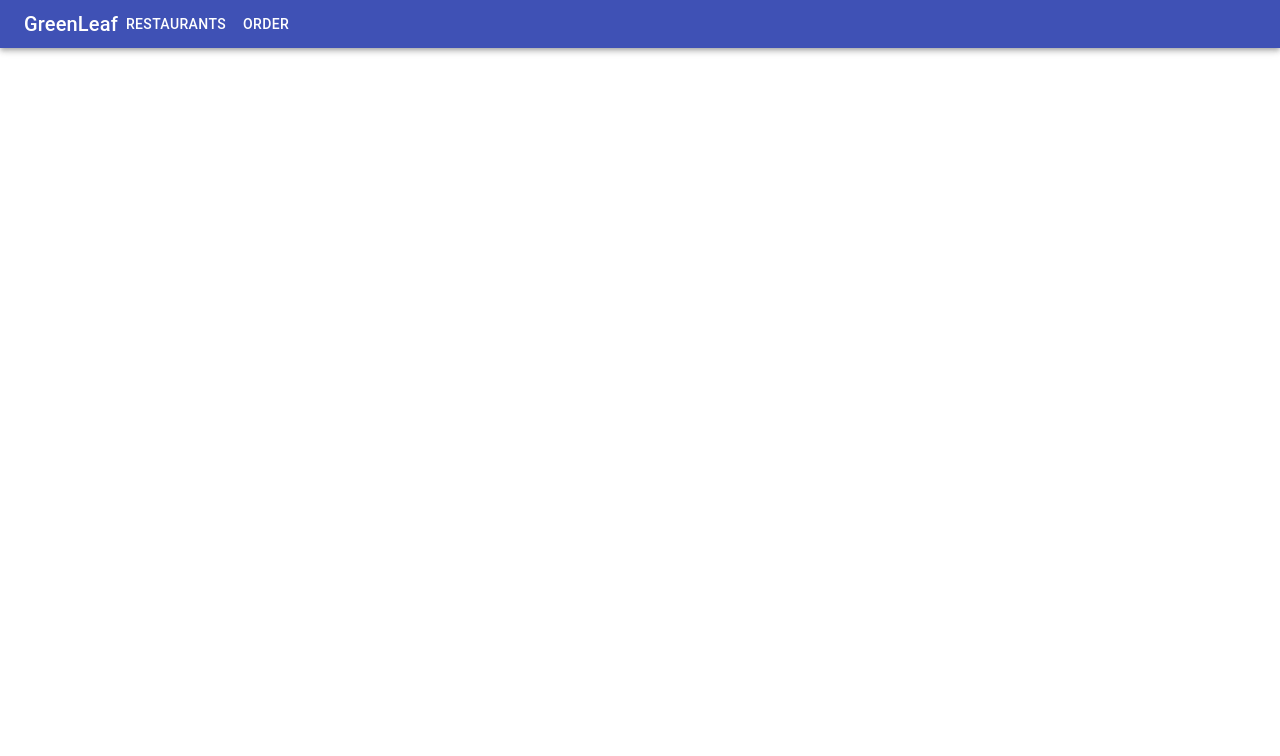
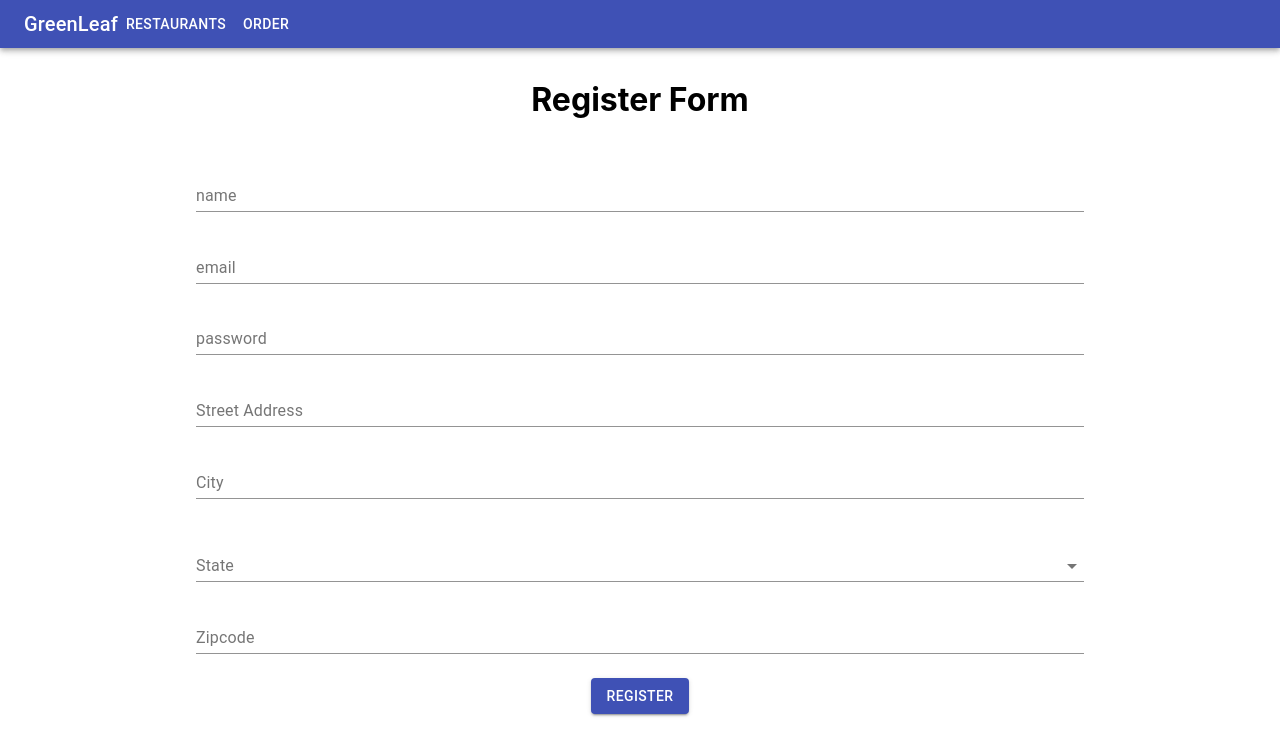
Before and after one commit to jrluecke95/PlatePool, a React (Create React App) app in the folder client/: page /register in a window 1280 px wide. Shown: the top 756 px of the page. Built offline with nearby package versions, Linux system fonts and the light colour scheme.

Commit message:
Login and Register front end completed

```diff
--- a/client/src/App.js
+++ b/client/src/App.js
@@ -40,7 +40,7 @@ function App() {
               <Route path="/" exact>
                 <Home />
               </Route>
-              <Route path='register'>
+              <Route path='/register'>
                 <Register />
               </Route>
               <Route path='/login'>
--- a/client/src/components/LoginSection.js
+++ b/client/src/components/LoginSection.js
@@ -6,8 +6,8 @@ const LoginSection = () => {
         <div>
             <h1>Login Form</h1>
             <form noValidate autoComplete="off">
-                <TextField style={{ width: '75%' }} fullWidth multiline id="standard-multiline-flexible" label="Standard" />
-                <TextField style={{ width: '75%' }} fullWidth id="standard-basic" multiline label="Standard" />
+                <TextField style={{ width: '75%'}} fullWidth  id="standard-multiline-flexible" label="email" />
+                <TextField style={{ width: '75%', marginTop: '2%' }} fullWidth id="standard-basic"  label="password" />
                 <br />
                 <Button style={{ marginTop: '2%' }} variant="contained" color="primary">Login</Button>
             </form>
--- a/client/src/components/RegisterSection.js
+++ b/client/src/components/RegisterSection.js
@@ -1,16 +1,241 @@
-import React from 'react'
-import { TextField, Button } from '@material-ui/core'
+import React, { useState } from 'react'
+import { TextField, Button, MenuItem, Input, FormControl } from '@material-ui/core'
+
 
 
 const RegisterSection = () => {
+
+    const states = [
+        {
+            "name": "Alabama",
+            "abbreviation": "AL"
+        },
+        {
+            "name": "Alaska",
+            "abbreviation": "AK"
+        },
+        {
+            "name": "Arizona",
+            "abbreviation": "AZ"
+        },
+        {
+            "name": "Arkansas",
+            "abbreviation": "AR"
+        },
+        {
+            "name": "California",
+            "abbreviation": "CA"
+        },
+        {
+            "name": "Colorado",
+            "abbreviation": "CO"
+        },
+        {
+            "name": "Connecticut",
+            "abbreviation": "CT"
+        },
+        {
+            "name": "Delaware",
+            "abbreviation": "DE"
+        },
+        {
+            "name": "Florida",
+            "abbreviation": "FL"
+        },
+        {
+            "name": "Georgia",
+            "abbreviation": "GA"
+        },
+        {
+            "name": "Hawaii",
+            "abbreviation": "HI"
+        },
+        {
+            "name": "Idaho",
+            "abbreviation": "ID"
+        },
+        {
+            "name": "Illinois",
+            "abbreviation": "IL"
+        },
+        {
+            "name": "Indiana",
+            "abbreviation": "IN"
+        },
+        {
+            "name": "Iowa",
+            "abbreviation": "IA"
+        },
+        {
+            "name": "Kansas",
+            "abbreviation": "KS"
+        },
+        {
+            "name": "Kentucky",
+            "abbreviation": "KY"
+        },
+        {
+            "name": "Louisiana",
+            "abbreviation": "LA"
+        },
+        {
+            "name": "Maine",
+            "abbreviation": "ME"
+        },
+        {
+            "name": "Maryland",
+            "abbreviation": "MD"
+        },
+        {
+            "name": "Massachusetts",
+            "abbreviation": "MA"
+        },
+        {
+            "name": "Michigan",
+            "abbreviation": "MI"
+        },
+        {
+            "name": "Minnesota",
+            "abbreviation": "MN"
+        },
+        {
+            "name": "Mississippi",
+            "abbreviation": "MS"
+        },
+        {
+            "name": "Missouri",
+            "abbreviation": "MO"
+        },
+        {
+            "name": "Montana",
+            "abbreviation": "MT"
+        },
+        {
+            "name": "Nebraska",
+            "abbreviation": "NE"
+        },
+        {
+            "name": "Nevada",
+            "abbreviation": "NV"
+        },
+        {
+            "name": "New Hampshire",
+            "abbreviation": "NH"
+        },
+        {
+            "name": "New Jersey",
+            "abbreviation": "NJ"
+        },
+        {
+            "name": "New Mexico",
+            "abbreviation": "NM"
+        },
+        {
+            "name": "New York",
+            "abbreviation": "NY"
+        },
+        {
+            "name": "North Carolina",
+            "abbreviation": "NC"
+        },
+        {
+            "name": "North Dakota",
+            "abbreviation": "ND"
+        },
+        {
+            "name": "Ohio",
+            "abbreviation": "OH"
+        },
+        {
+            "name": "Oklahoma",
+            "abbreviation": "OK"
+        },
+        {
+            "name": "Oregon",
+            "abbreviation": "OR"
+        },
+        {
+            "name": "Pennsylvania",
+            "abbreviation": "PA"
+        },
+        {
+            "name": "Rhode Island",
+            "abbreviation": "RI"
+        },
+        {
+            "name": "South Carolina",
+            "abbreviation": "SC"
+        },
+        {
+            "name": "South Dakota",
+            "abbreviation": "SD"
+        },
+        {
+            "name": "Tennessee",
+            "abbreviation": "TN"
+        },
+        {
+            "name": "Texas",
+            "abbreviation": "TX"
+        },
+        {
+            "name": "Utah",
+            "abbreviation": "UT"
+        },
+        {
+            "name": "Vermont",
+            "abbreviation": "VT"
+        },
+        {
+            "name": "Virginia",
+            "abbreviation": "VA"
+        },
+        {
+            "name": "Washington",
+            "abbreviation": "WA"
+        },
+        {
+            "name": "West Virginia",
+            "abbreviation": "WV"
+        },
+        {
+            "name": "Wisconsin",
+            "abbreviation": "WI"
+        },
+        {
+            "name": "Wyoming",
+            "abbreviation": "WY"
+        }
+    ]
+
+
+
+    const [ values ] = useState({
+        showPassword: false
+    })
+
+
     return (
         <div>
             <h1>Register Form</h1>
             <form noValidate autoComplete="off">
-                <TextField style={{ width: '75%' }} fullWidth multiline id="standard-multiline-flexible" label="Standard" />
-                <TextField style={{ width: '75%' }} fullWidth id="standard-basic" multiline label="Standard" />
+                <TextField style={{ width: '75%', marginTop: '2%' }} fullWidth multiline id="standard-multiline-flexible" label="name" />
+                <TextField style={{ width: '75%', marginTop: '2%' }} fullWidth id="standard-basic" multiline label="email" />
+                <TextField style={{ width: '75%', marginTop: '2%'}} type={values.showPassword ? "text" : "password"} fullWidth id="standard-basic" label="password" />
+                <TextField style={{ width: '75%', marginTop: '2%' }} fullWidth id="standard-basic" label="Street Address" />
+                <TextField style={{ width: '75%', marginTop: '2%' }} fullWidth id="standard-basic" label="City" />
+                <TextField style={{ width: '75%', marginTop: '3%' }} select id="standard-select-state" label="State">
+                {
+                    states.map((state) => (
+                        <MenuItem key={state.name} value={state.name} >
+                            {state.abbreviation}
+                        </MenuItem>
+                    ))
+                }
+                </TextField>
+                <TextField style={{ width: '75%', marginTop: '2%' }} fullWidth id="standard-basic"  label="Zipcode" />
                 <br />
-                <Button style={{ marginTop: '2%' }} variant="contained" color="primary">Login</Button>
+                <Button style={{ marginTop: '2%' }} variant="contained" color="primary">Register</Button>
             </form>
         </div>
     )
```
